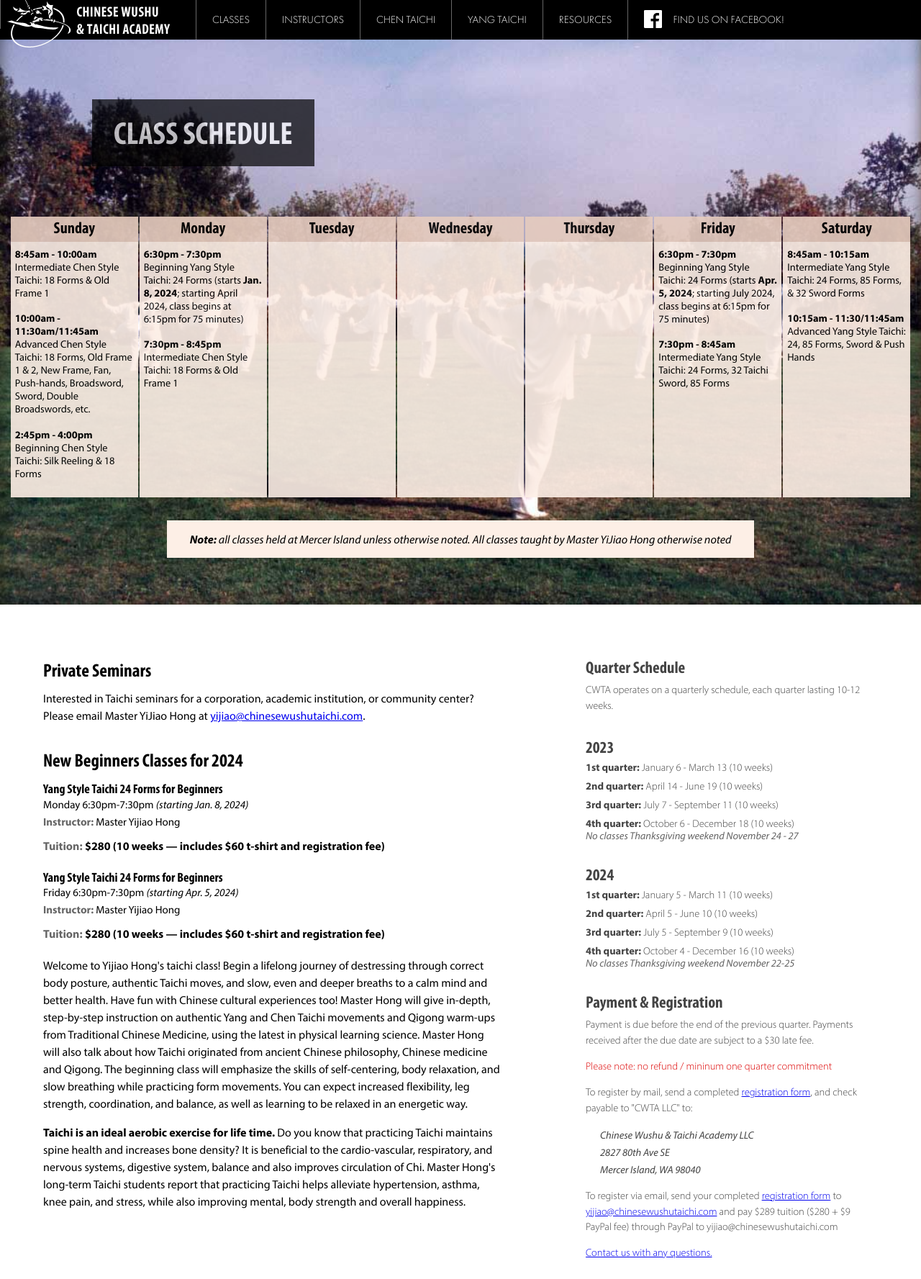
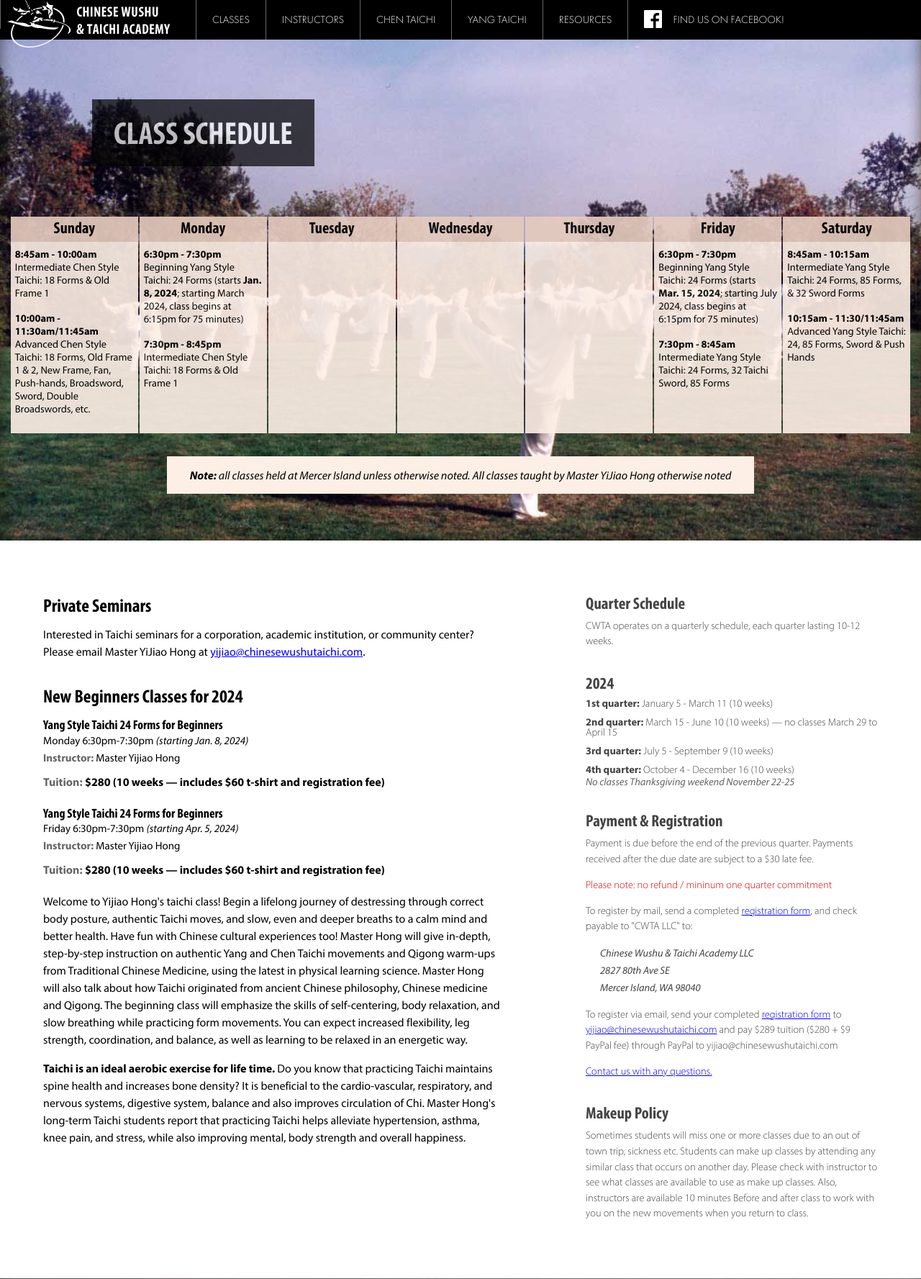
Before and after one commit to gregmli/cwta, a Flask app: page /classes in a window 1280 px wide. Shown: the top 1777 px of the page at 72% size. Run offline with Flask 3, Linux system fonts and the light colour scheme; some libraries are stand-ins or nearby versions.

Commit message:
updates for 2023-12
update start dates, remove 2023, add spring vacation dates

```diff
--- a/redesign/website/templates/classes.html
+++ b/redesign/website/templates/classes.html
@@ -39,15 +39,11 @@
 				<div class="time">10:00am - 11:30am/11:45am</div>
 				<div class="name">Advanced Chen Style Taichi: 18 Forms, Old Frame 1 &amp; 2, New Frame, Fan, Push-hands, Broadsword, Sword, Double Broadswords, etc.</div>
 			</div>
-			<div class="event">
-				<div class="time">2:45pm - 4:00pm</div>
-				<div class="name">Beginning Chen Style Taichi: Silk Reeling &amp; 18 Forms</div>
-			</div>
 		</td><td>
 			<!-- Monday -->
 			<div class="event">
 				<div class="time">6:30pm - 7:30pm</div>
-				<div class="name">Beginning Yang Style Taichi: 24 Forms (starts <strong>Jan. 8, 2024</strong>; starting April 2024, class begins at 6:15pm for 75 minutes)</div>
+				<div class="name">Beginning Yang Style Taichi: 24 Forms (starts <strong>Jan. 8, 2024</strong>; starting March 2024, class begins at 6:15pm for 75 minutes)</div>
 			</div>
 			<div class="event">
 				<div class="time">7:30pm - 8:45pm</div>
@@ -65,7 +61,7 @@
 			<!-- Friday -->
 			<div class="event">
 				<div class="time">6:30pm - 7:30pm</div>
-				<div class="name">Beginning Yang Style Taichi: 24 Forms (starts <strong>Apr. 5, 2024</strong>; starting July 2024, class begins at 6:15pm for 75 minutes)</div>
+				<div class="name">Beginning Yang Style Taichi: 24 Forms (starts <strong>Mar. 15, 2024</strong>; starting July 2024, class begins at 6:15pm for 75 minutes)</div>
 			</div>
 
 			<div class="event">
@@ -133,20 +129,10 @@
 		<p>CWTA operates on a quarterly schedule, each quarter lasting 10-12 weeks.</p>
 
 		<div class="quarter-schedule">
-		<h3>2023</h3>
-		<ul>
-			<li><strong>1st quarter:</strong> January 6 - March 13 (10 weeks)</li>
-			<li><strong>2nd quarter:</strong> April 14 - June 19 (10 weeks)</li>
-			<li><strong>3rd quarter:</strong> July 7 - September 11 (10 weeks)</li>
-			<li><strong>4th quarter:</strong> October 6 - December 18 (10 weeks)
-				<div class="note">No classes Thanksgiving weekend November 24 - 27</div>
-			</li>
-		</ul>
-
 		<h3>2024</h3>
 		<ul>
 			<li><strong>1st quarter:</strong> January 5 - March 11 (10 weeks)</li>
-			<li><strong>2nd quarter:</strong> April 5 - June 10 (10 weeks)</li>
+			<li><strong>2nd quarter:</strong> March 15 - June 10 (10 weeks) &mdash; no classes March 29 to April 15</li>
 			<li><strong>3rd quarter:</strong> July 5 - September 9 (10 weeks)</li>
 			<li><strong>4th quarter:</strong> October 4 - December 16 (10 weeks)
 				<div class="note">No classes Thanksgiving weekend November 22-25</div>
@@ -214,12 +200,12 @@
 		<tr>
 			<td>Beginning/Intermediate Level Chen Style Taichi</td>
 			<td>Instructor Larry Fung or Instructor Yuxi Hong</td>
-			<td><strong>$75/50 minutes</strong></td>
+			<td><strong>$80/50 minutes</strong></td>
 		</tr>
 		<tr>
 			<td>Advanced Level/Special Needs Yang or Chen Style Taichi</td>
 			<td>Master Yijiao Hong </td>
-			<td><strong>$75/30 minutes</strong></td>
+			<td><strong>$80/30 minutes</strong></td>
 		</tr>
 	</table>
 
```
Also changed, not shown: redesign/website/templates/index.html (+4 -3 lines).
